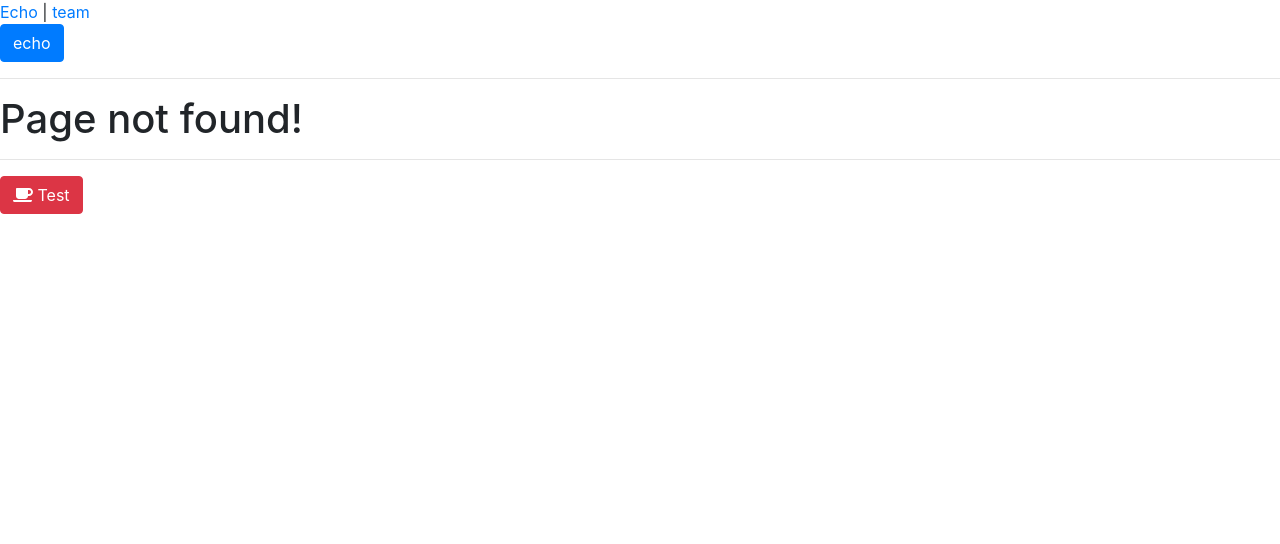
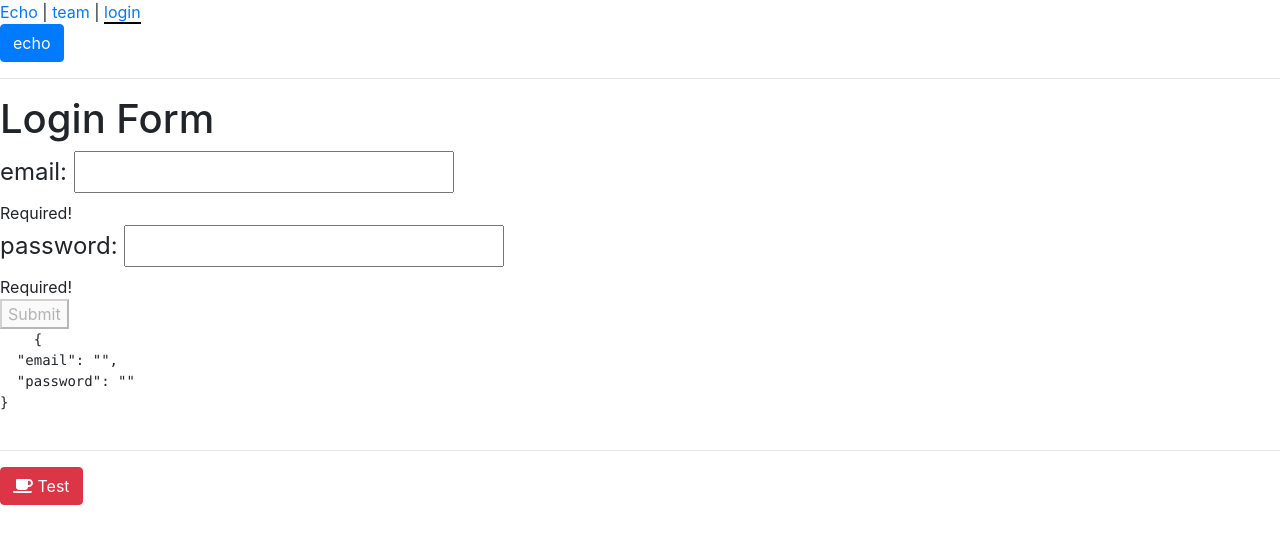
Before and after one commit to jkatnik/powtorki-ng, an Angular app: page /login in a window 1280 px wide. Before the commit this address had no page. Shown: the top 544 px of the page. Built offline with nearby package versions, Linux system fonts and the light colour scheme.

Commit message:
td-form-gotowe

```diff
--- a/src/app/app-routing/app-routing.module.ts
+++ b/src/app/app-routing/app-routing.module.ts
@@ -4,6 +4,7 @@ import { RouterModule, Routes } from '@angular/router';
 import { EchoComponent } from '../echo/echo.component';
 import { NotFoundComponent } from '../not-found/not-found.component';
 import { TeamComponent } from '../team/team.component';
+import { LoginFormComponent } from '../login-form/login-form.component';
 
 const routes: Routes = [
   {
@@ -12,6 +13,9 @@ const routes: Routes = [
   }, {
     path: 'team',
     component: TeamComponent
+  }, {
+    path: 'login',
+    component: LoginFormComponent
   }, {
     path: 'echo',
     redirectTo: ''
--- a/src/app/app.component.html
+++ b/src/app/app.component.html
@@ -1,5 +1,6 @@
 <a routerLink="" routerLinkActive="active" [routerLinkActiveOptions]="{exact: true}">Echo</a> |
-<a routerLink="team" routerLinkActive="active">team</a>
+<a routerLink="team" routerLinkActive="active">team</a> |
+<a routerLink="login" routerLinkActive="active">login</a>
 <br>
 <button type="button" class="btn btn-primary" (click)="gotoEcho()">echo</button>
 <hr>
--- a/src/app/app.module.ts
+++ b/src/app/app.module.ts
@@ -8,13 +8,15 @@ import { AppComponent } from './app.component';
 import { EchoComponent } from './echo/echo.component';
 import { NotFoundComponent } from './not-found/not-found.component';
 import { TeamComponent } from './team/team.component';
+import { LoginFormComponent } from './login-form/login-form.component';
 
 @NgModule({
   declarations: [
     AppComponent,
     EchoComponent,
     TeamComponent,
-    NotFoundComponent
+    NotFoundComponent,
+    LoginFormComponent
   ],
   imports: [
     BrowserModule,
--- /dev/null
+++ b/src/app/login-form/login-form.component.css
@@ -0,0 +1,3 @@
+input.ng-invalid.ng-touched {
+    border: 1px solid red;
+}
--- /dev/null
+++ b/src/app/login-form/login-form.component.html
@@ -0,0 +1,38 @@
+<h1>Login Form</h1>
+
+<form #loginForm="ngForm" (ngSubmit)="onSubmit()">
+
+  <div>
+    <legend>
+      email:
+      <input name="email" ngModel #email="ngModel" required email>
+    </legend>
+    <div *ngIf="email.hasError('required')">
+      Required!
+    </div>
+    <div *ngIf="email.hasError('email')">
+      Invalid email!
+    </div>
+  </div>
+
+  <div>
+    <legend>
+      password:
+      <input name="password" ngModel required minlength="4">
+    </legend>
+    <div *ngIf="loginForm.controls['password']?.hasError('required')">
+      Required!
+    </div>
+    <div *ngIf="loginForm.controls['password']?.hasError('minlength')">
+      Too short!
+    </div>
+  </div>
+
+  <div>
+    <button type="submit" [disabled]="loginForm.invalid">Submit</button>
+  </div>
+
+  <pre>
+    {{ loginForm.value | json }}
+  </pre>
+</form>
--- /dev/null
+++ b/src/app/login-form/login-form.component.ts
@@ -0,0 +1,23 @@
+import { Component, OnInit } from '@angular/core';
+import { ViewChild } from '@angular/core';
+import { NgForm } from '@angular/forms';
+
+@Component({
+  selector: 'app-login-form',
+  templateUrl: './login-form.component.html',
+  styleUrls: ['./login-form.component.css']
+})
+export class LoginFormComponent implements OnInit {
+  @ViewChild('loginForm')
+  myForm: NgForm;
+
+  constructor() { }
+
+  ngOnInit() {
+  }
+
+  onSubmit(): void {
+    console.log(this.myForm.value);
+  }
+
+}
```
Also changed, not shown: 1 other file (tests, documents, lock files or other folders).
